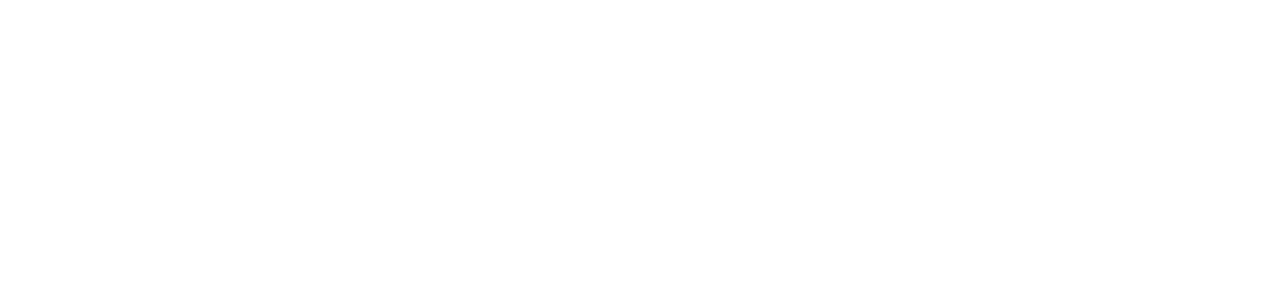
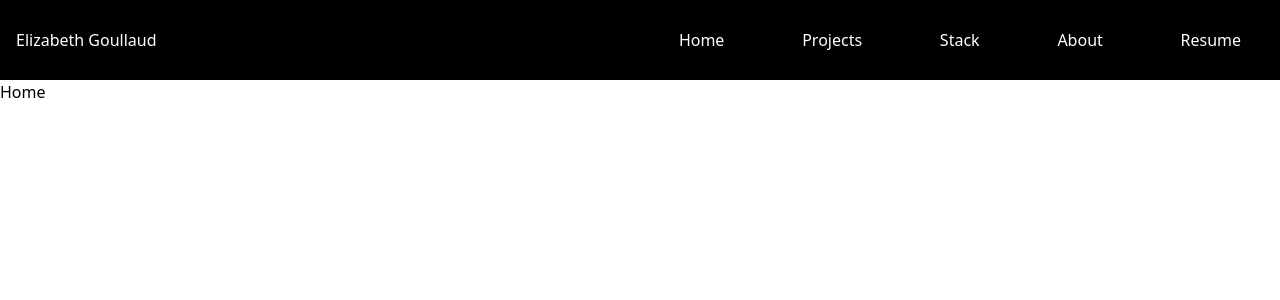
Before and after one commit to egoullaud/portfolio-nov22, a React (Create React App) app: page /home in a window 1280 px wide. Shown: the top 300 px of the page. Built offline with nearby package versions, Linux system fonts and the light colour scheme.

Commit message:
added file structure, navbar, home page

```diff
--- a/package.json
+++ b/package.json
@@ -8,6 +8,7 @@
     "@testing-library/user-event": "^13.5.0",
     "react": "^18.2.0",
     "react-dom": "^18.2.0",
+    "react-icons": "^4.6.0",
     "react-router-dom": "^6.4.3",
     "react-scripts": "5.0.1",
     "web-vitals": "^2.1.4"
--- a/src/App.js
+++ b/src/App.js
@@ -1,10 +1,17 @@
 
+import { BrowserRouter, Route, Routes } from 'react-router-dom';
+import Home from './pages/Home';
 import './index.css';
+
 
 function App() {
   return (
     <div >
-
+     <BrowserRouter>
+     <Routes>
+      <Route path="/home" element={<Home/>} />
+     </Routes>
+     </BrowserRouter>
     </div>
   );
 }
--- /dev/null
+++ b/src/components/NavBar.jsx
@@ -0,0 +1,43 @@
+import React, { useState } from 'react'
+import {AiOutlineMenu, AiOutlineClose} from 'react-icons/ai'
+
+function NavBar() {
+    const [nav, setNav] = useState(false);
+    const handleNav= () => {
+        setNav(!nav);
+    }
+
+  return (
+    <div>
+      <div className='
+                flex justify-between items-center
+                h-[10vh] bg-black text-white'>
+           <h1 className='pl-4'>Elizabeth Goullaud  </h1>
+            <ul className='hidden md:flex justify-around md:w-[50%]'>
+                <li>Home</li>
+                <li>Projects</li>
+                <li>Stack</li>
+                <li>About</li>
+                <button>Resume</button>
+            </ul>
+            <div onClick={handleNav} className='block md:hidden p-6 ease-in-out duration-500'>
+                {!nav ? <AiOutlineMenu size={20}/> : <AiOutlineClose size={20}/> }
+            </div>
+            <div className={!nav ? 'fixed left-[-100%]' : 'z-10 fixed left-0 top-0 bg-white h-[100%] w-[60%] text-black border-r-[1px] border-r-black ease-in-out duration-500'}>
+                <h1 className='pl-4 mb-4 h-[10vh] bg-black text-white flex items-center'>Elizabeth Goullaud  </h1>
+                <ul className='flex flex-col justify-start w-[100%] text-black'>
+                    <li className='p-4 mx-2  border-b-2 border-gray-200 hover:scale-105 hover:duration-300 hover:ease-in-out '>Home</li>
+                    <li className='p-4 mx-2  border-b-2 border-gray-200 hover:scale-105 hover:duration-300 hover:ease-in-out '>Projects</li>
+                    <li className='p-4 mx-2  border-b-2 border-gray-200 hover:scale-105 hover:duration-300 hover:ease-in-out '>Stack</li>
+                    <li className='p-4 mx-2  border-b-2 border-gray-200 hover:scale-105 hover:duration-300 hover:ease-in-out '>About</li>
+                    <li className='p-4 mx-2  hover:scale-105 hover:duration-300 hover:ease-in-out '>
+                        <button className='bg-[#89c5cc] py-1 px-4 rounded-md shadow-md hover:bg-[#69a1ac] hover:scale-100 hover:duration-300 hover:ease-in-out'>Resume</button>
+                        </li>
+                </ul>
+            </div>
+      </div>
+    </div>
+  )
+}
+
+export default NavBar
--- /dev/null
+++ b/src/pages/Home.jsx
@@ -0,0 +1,13 @@
+import React from 'react'
+import NavBar from '../components/NavBar'
+
+function Home() {
+  return (
+    <div>
+     <NavBar/>
+     Home
+    </div>
+  )
+}
+
+export default Home
```
Also changed, not shown: 1 other file (tests, documents, lock files or other folders).
